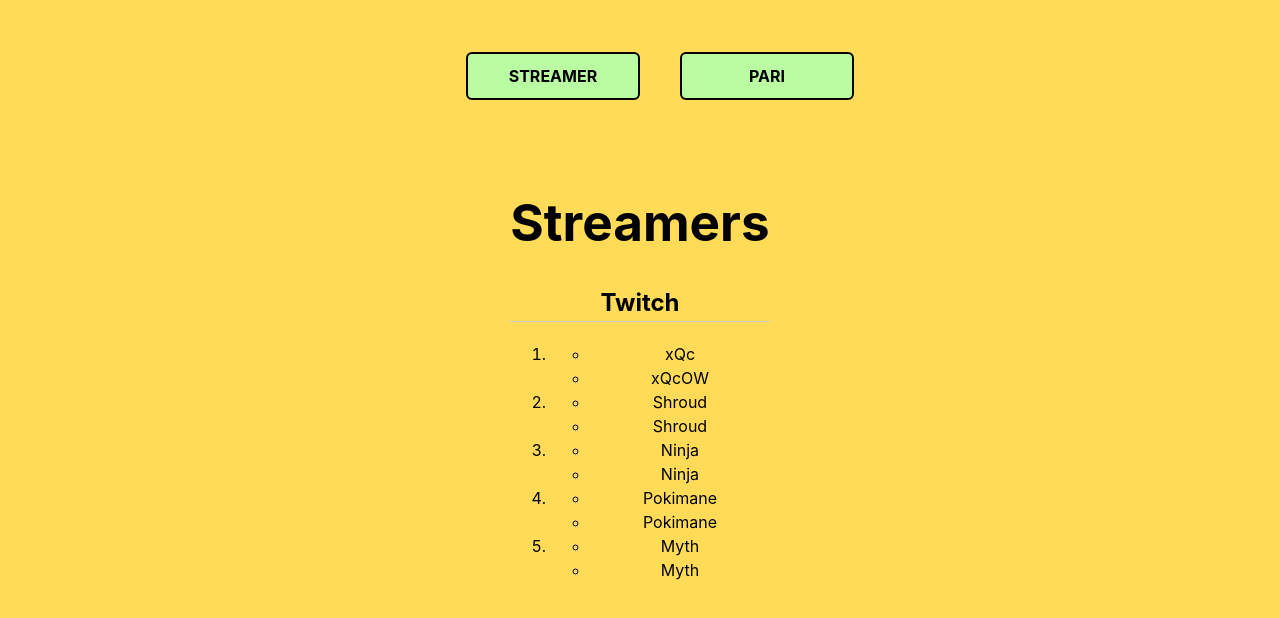
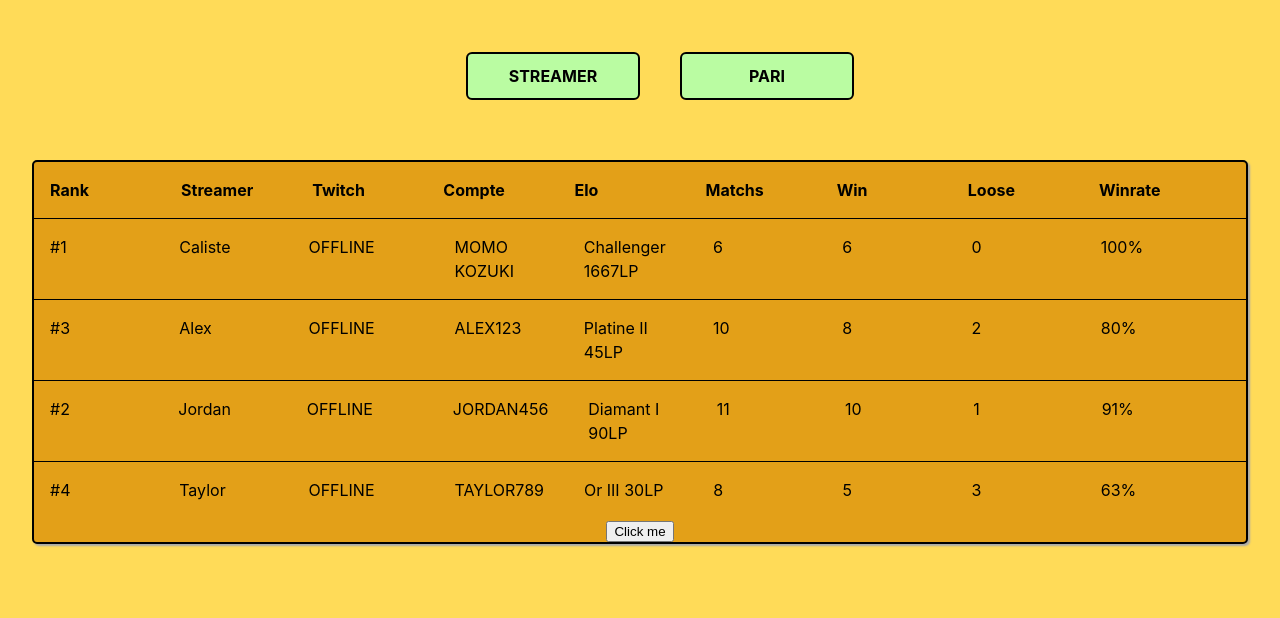
Before and after one commit to jozzzzzz/streamer-base, a Vue app: page / in a window 1280 px wide. Shown: the top 618 px of the page. Built offline with nearby package versions, Linux system fonts and the light colour scheme.

Commit message:
Tableau des streamers

```diff
--- a/src/components/Table.vue
+++ b/src/components/Table.vue
@@ -1,14 +1,12 @@
 <script lang="ts">
 export default{
-		name: 'Table',
 		data() {
 			return {
 				streamers: [
-					{ id: 1, name: 'xQc', twitch: 'xQcOW' },
-					{ id: 2, name: 'Shroud', twitch: 'Shroud' },
-					{ id: 3, name: 'Ninja', twitch: 'Ninja' },
-					{ id: 4, name: 'Pokimane', twitch: 'Pokimane' },
-					{ id: 5, name: 'Myth', twitch: 'Myth' },
+					{ id: 1, rank: 1, name: 'Caliste', twitch: 'https://www.twitch.tv/caliste_lol', live: true, compte: 'MOMO KOZUKI', elo: 'Challenger', division: '', lp: '1667', win: 6, loose: 0 },
+					{ id: 2, rank: 3, name: 'Alex', twitch: 'https://www.twitch.tv/caliste_lol', live: false, compte: 'ALEX123', elo: 'Platine', division: 'II', lp: '45', win: 8, loose: 2 },
+					{ id: 3, rank: 2, name: 'Jordan', twitch: 'https://www.twitch.tv/caliste_lol', live: true, compte: 'JORDAN456', elo: 'Diamant', division: 'I', lp: '90', win: 10, loose: 1 },
+					{ id: 4, rank: 4, name: 'Taylor', twitch: 'https://www.twitch.tv/caliste_lol', live: false, compte: 'TAYLOR789', elo: 'Or', division: 'III', lp: '30', win: 5, loose: 3 }
 				]
 			}
 		}
@@ -18,32 +16,63 @@
 <template>
 	<div class="table">
 		<div class="table-title">
-			<h1>Streamers</h1>
-			<h2>Twitch</h2>
+			<div>Rank</div>
+			<div>Streamer</div>
+			<div>Twitch</div>
+			<div>Compte</div>
+			<div>Elo</div>
+			<div>Matchs</div>
+			<div>Win</div>
+			<div>Loose</div>
+			<div>Winrate</div>
 		</div>
-		<ol>
-			<li v-for="streamer in streamers ">
-				<ul class="table-row">
-					<li>{{ streamer.name }}</li>
-					<li>{{ streamer.twitch }}</li>
-				</ul>
-			</li>
-		</ol>
+		<div v-for="streamer in streamers">
+			<div class="table-row">
+				<div>#{{ streamer.rank }}</div>
+				<div>{{ streamer.name }}</div>
+				<div>
+					<div v-if="streamer.twitch">OFFLINE</div>
+					<div v-else>LIVE</div>
+				</div>
+				<div>{{ streamer.compte }}</div>
+				<div>{{ streamer.elo }} {{ streamer.division }} {{ streamer.lp }}LP</div>
+				<div>{{ streamer.win + streamer.loose }}</div>
+				<div>{{ streamer.win }}</div>
+				<div>{{ streamer.loose }}</div>
+				<div>{{ Math.round(streamer.win / (streamer.win + streamer.loose) * 100) }}%</div>
+			</div>
+		</div>
+		<button @click="streamers.sort((a, b) => a.rank - b.rank)">Click me</button>
 	</div>
 
 </template>
 
 <style scoped>
-	table {
+	.table {
 		border: solid 2px #000;
 		box-shadow: 2px 2px 2px darkgrey;
 		border-radius: 5px;
 		background-color: #E3A018;
 	}
-	th, td {
-		padding: 8px;
+	.table-title {
+		display: grid;
+		grid-template-columns: 1fr 1fr 1fr 1fr 1fr 1fr 1fr 1fr 1fr;
+		padding: 1em;
+		font-weight: bold;
+		text-align: left;
 	}
-	td {
-		border-block-start: solid 1px #000;
+	.table-title div {
+		margin-right: 40px;
+	}
+	.table-row {
+		display: grid;
+		grid-template-columns: 1fr 1fr 1fr 1fr 1fr 1fr 1fr 1fr 1fr;
+		padding: 1em;
+		border-top: 1px solid #000;
+		text-align: left;
+		align-items: left;
+	}
+	.table-row div {
+		margin-right: 40px;
 	}
 </style>
```
